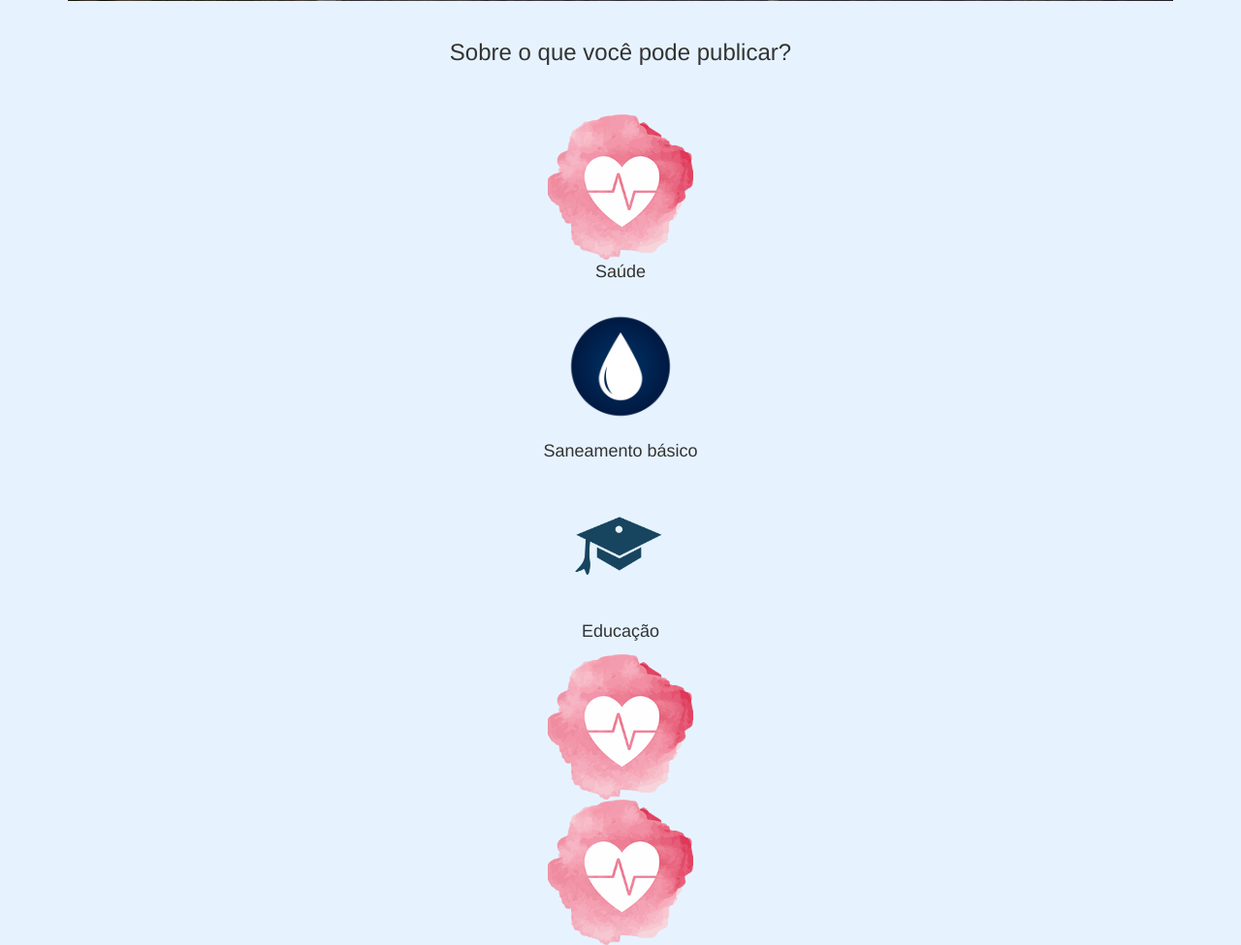
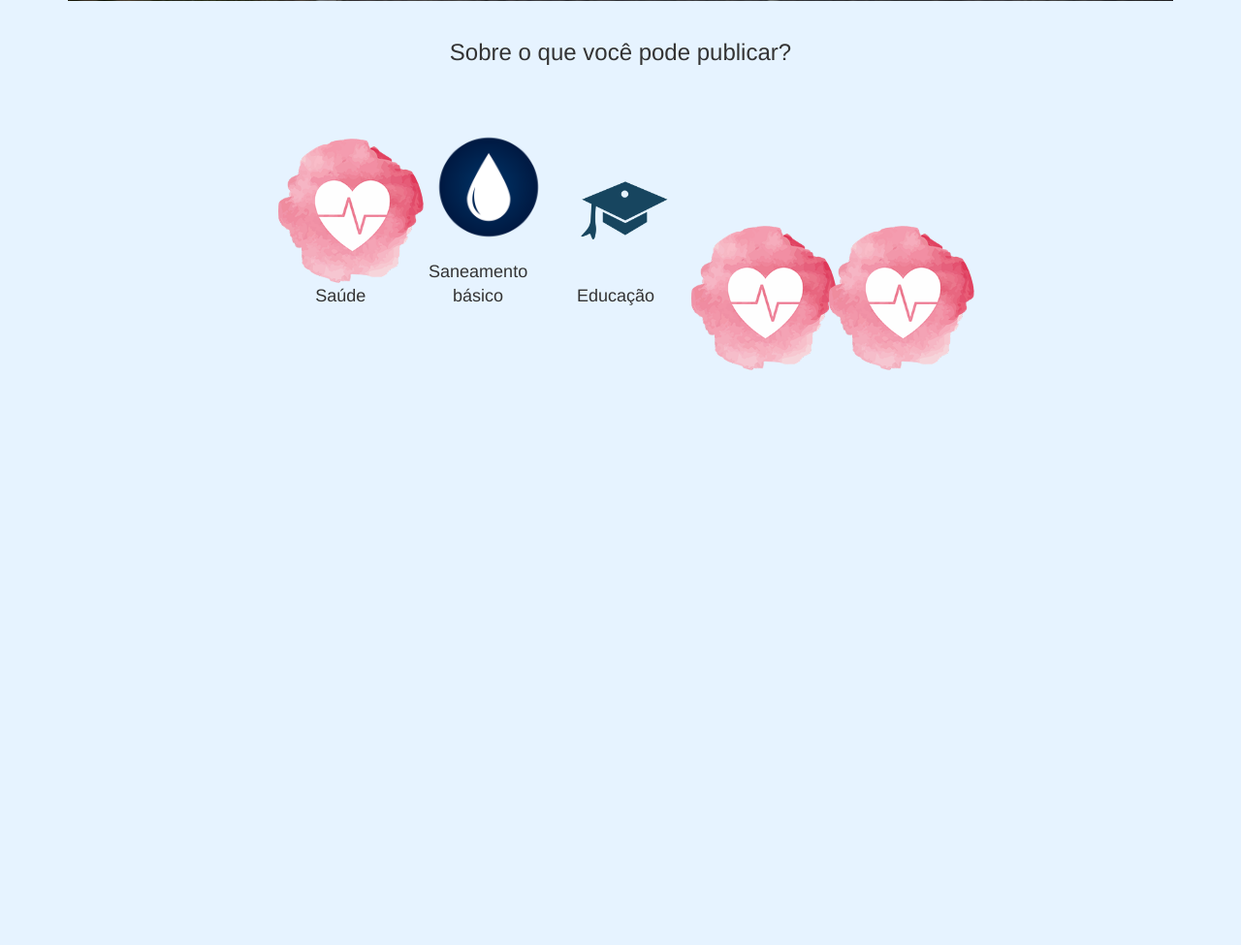
Before and after one commit to JonissonGomes/Jornal-Comunit-rio, a PHP site: page / in a window 1280 px wide. Shown: the part 720-1695 px from the top of the page at 97% size. After the commit the page ends 1102 px from the top, so only its background shows below. Run offline with PHP 8.4, Linux system fonts and the light colour scheme; some web fonts are replaced.

Commit message:
Add files via upload

```diff
--- a/css/wjc.css
+++ b/css/wjc.css
@@ -292,12 +292,21 @@ p{
 	margin-right: 10px;
 	padding: 0;
 	border-radius:4px;
-
 }
 
 .foto img{
 	margin-left: 10px;
 	margin-right: 10px;
+}
+.foto1 {
+	width: 10%;
+	display: inline-block;
+	margin-right: 10px;
+	padding: 0;
+	border-radius:50px;
+}
+.foto1 img {
+	border-radius: 100px;
 }
 #sobre{
 	text-align: center;
```
